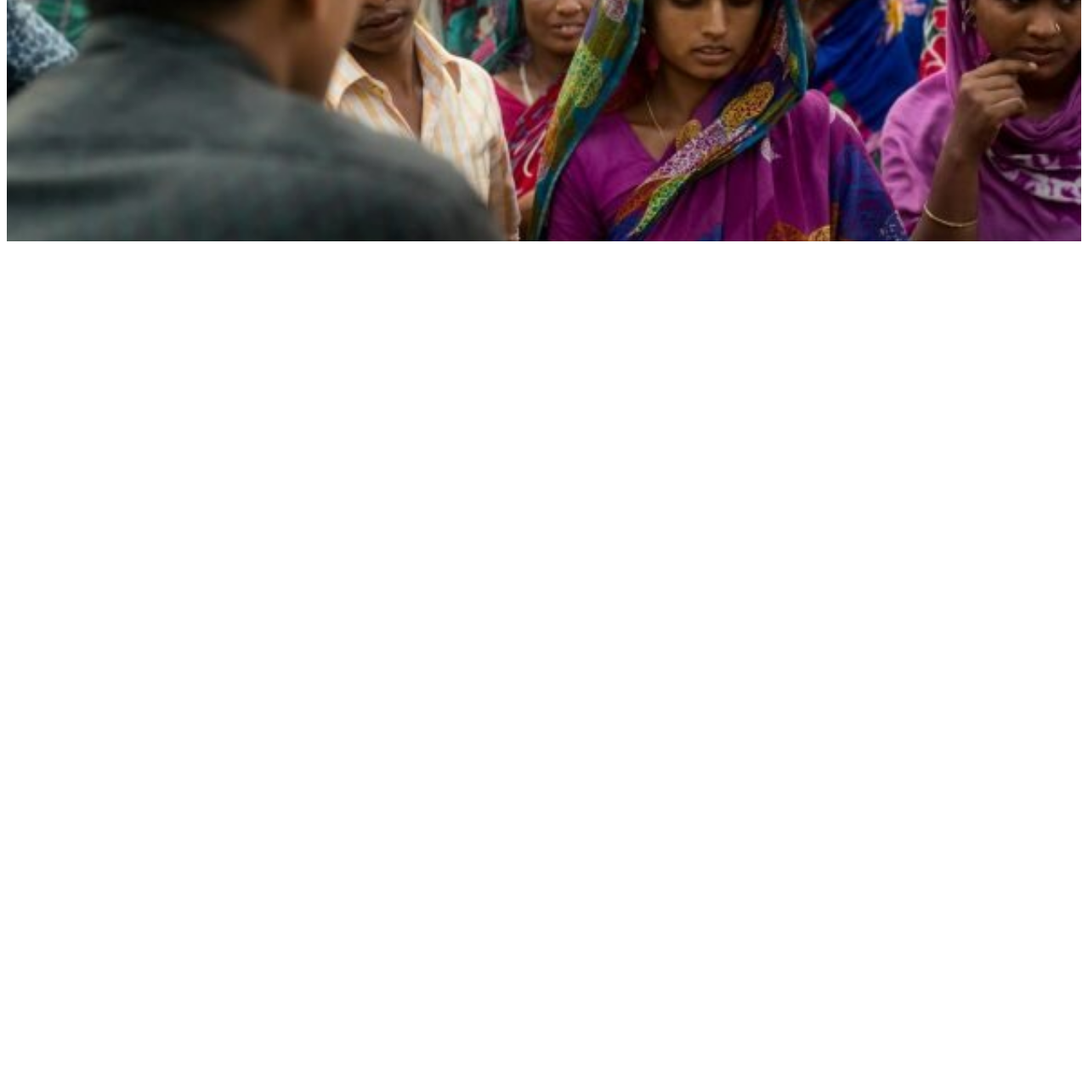
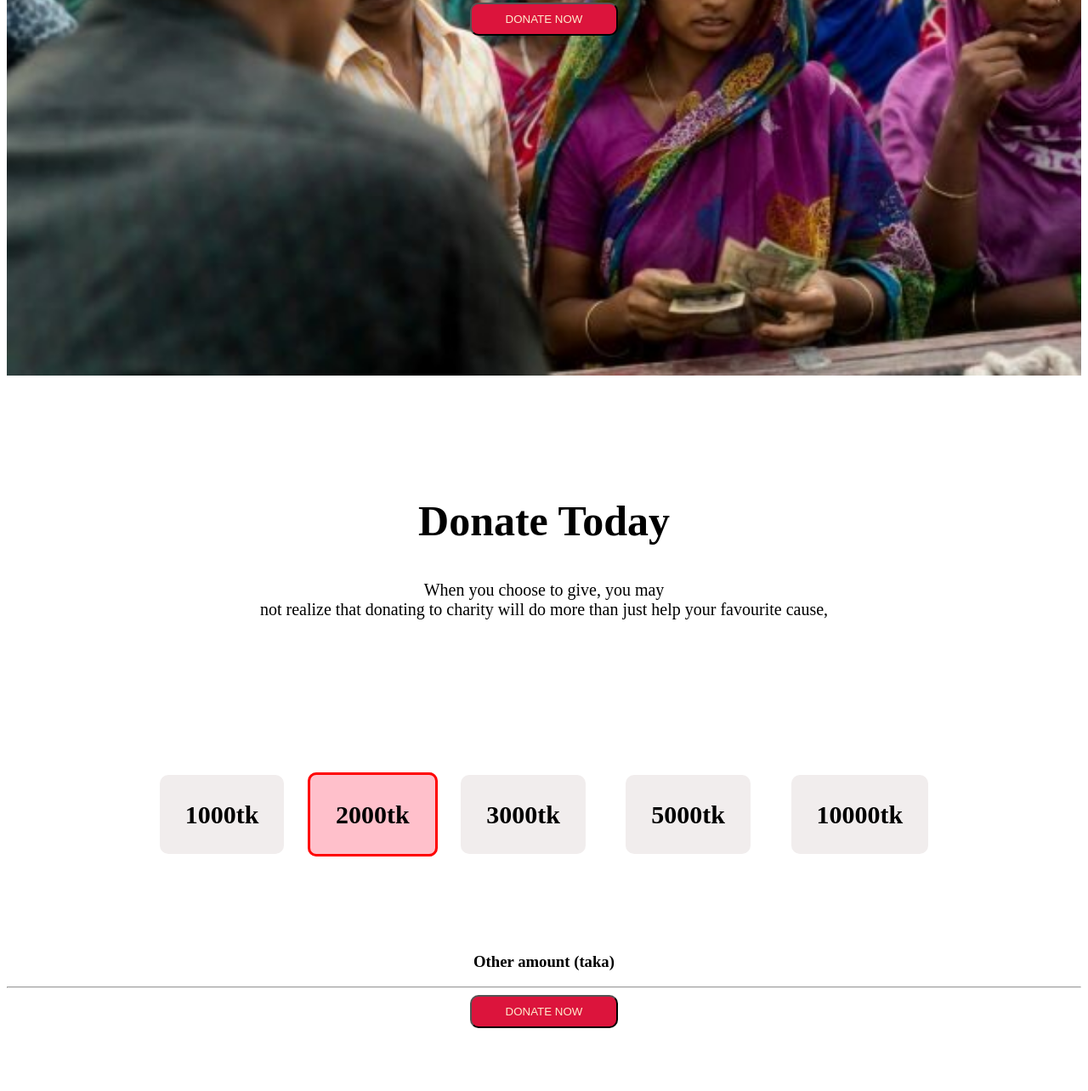
Before and after one commit to rakibahmed17/donate-everyday, a plain HTML site: page index.html in a window 1280 px wide. Shown: the part 339-1623 px from the top of the page at 85% size. Before the commit the page ends 800 px from the top, so only its background shows below. Drawn offline with Linux system fonts and the light colour scheme.

Commit message:
donate amount section

```diff
--- a/index.html
+++ b/index.html
@@ -20,7 +20,27 @@
         We need your help! Our goal is 42 donors, so come on out to Camping .
         thank you for helping others in need.
       </p>
-      <button class="donate-btn">DONATE</button>
+      <button class="donate-btn">DONATE NOW</button>
+    </section>
+    <section>
+      <div class="donate-div">
+        <h1>Donate Today</h1>
+        <p>
+          When you choose to give, you may <br />
+          not realize that donating to charity will do more than just help your
+          favourite cause,
+        </p>
+      </div>
+      <div class="amount-section">
+        <strong class="amount-tk">1000tk</strong>
+        <strong id="single-amount">2000tk</strong>
+        <strong class="amount-tk">3000tk</strong>
+        <strong class="amount-tk">5000tk</strong>
+        <strong class="amount-tk">10000tk</strong>
+      </div>
+      <div class="other-amount">
+        <h3>Other amount (taka)</h3> <hr>
+        <button class="donate-btn"   >DONATE NOW</button>
     </section>
   </body>
 </html>
--- a/style.css
+++ b/style.css
@@ -3,6 +3,7 @@
  background-image: url(images/donation1.jpg);
  background-size: 100%;
   padding-bottom:400px;
+  padding-top: 150px;
 text-align: center;
 color: beige;
 font-size: 20px;
@@ -19,3 +20,38 @@ font-size: 20px;
  border-radius: 10px;
 
 }
+.donate-div{
+                  height:50vh;
+                  width: 100%;
+                  margin-top: 50px;
+                  padding-top: 50px;
+                  font-size: 20px;
+                  text-align: center;
+}
+.donate-div h1{
+  font-size: 50px;
+}
+.amount-section{
+                  text-align: center;
+                  font-size: 30px;
+                  height: 20vh;
+}
+.amount-tk{
+                  border-radius: 10px;
+                  padding: 30px;
+                  margin: 20px;
+                  background-color: rgb(241, 237, 237);
+}
+#single-amount{
+                  border: 3px solid red;
+                  border-radius:10px ;
+                  padding: 30px;
+                  background-color: pink;
+
+}
+.other-amount{
+                  height: 20vh;
+                  width: 100%;
+                  text-align: center;
+
+}
```
